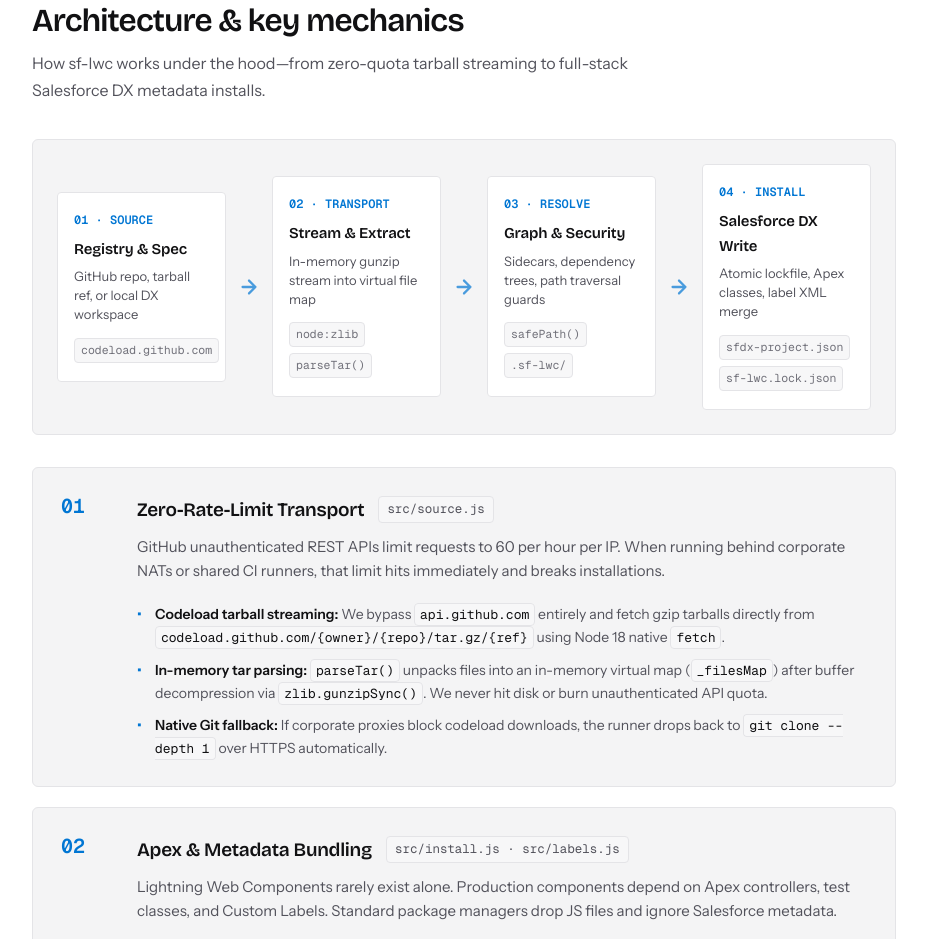
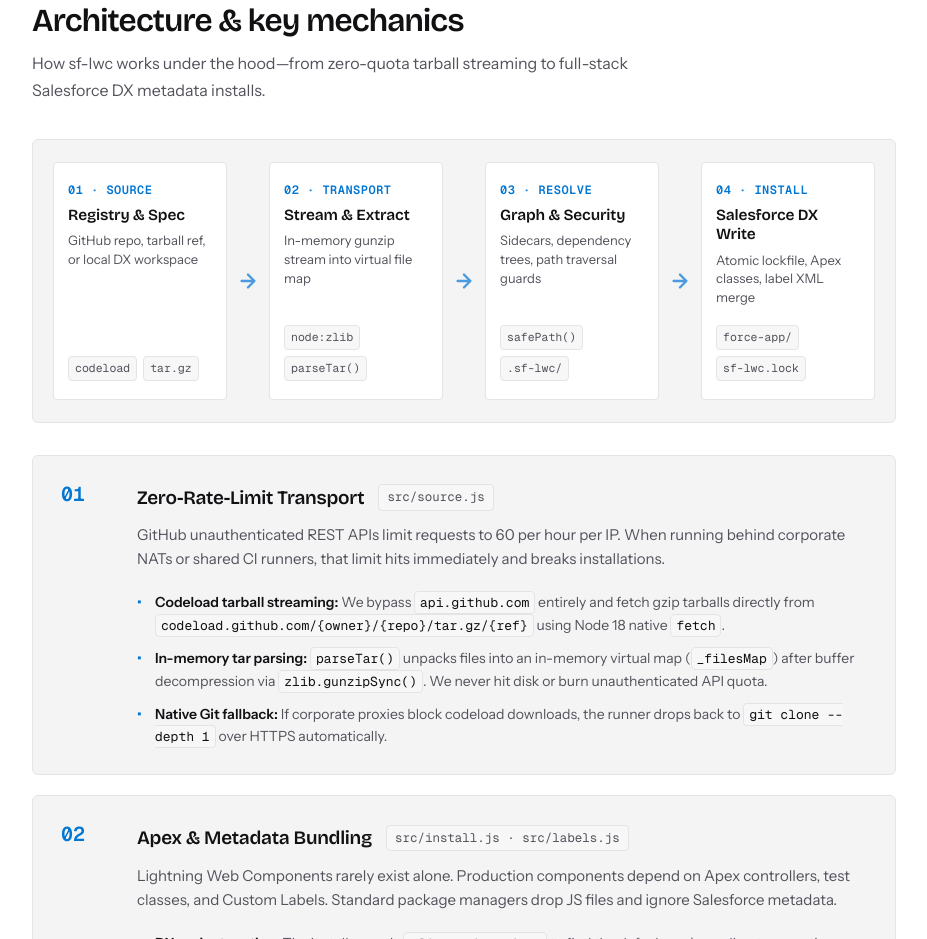
Before and after one commit to srinu2003/sf-lwc, a website: page docs/index.html in a window 1280 px wide. Shown: the part 3149-4088 px from the top of the page, without its empty margins (320-1247 px from the left). Drawn offline with nearby package versions, Linux system fonts and the light colour scheme.

Commit message:
docs: fix pipeline card height alignment, eliminate desktop horizontal scroll, and balance tags

```diff
--- a/docs/index.html
+++ b/docs/index.html
@@ -250,7 +250,8 @@
               <h4>Registry &amp; Spec</h4>
               <p>GitHub repo, tarball ref, or local DX workspace</p>
               <div class="flow-tags">
-                <code>codeload.github.com</code>
+                <code>codeload</code>
+                <code>tar.gz</code>
               </div>
             </div>
             <div class="flow-arrow" aria-hidden="true">
@@ -285,8 +286,8 @@
               <h4>Salesforce DX Write</h4>
               <p>Atomic lockfile, Apex classes, label XML merge</p>
               <div class="flow-tags">
-                <code>sfdx-project.json</code>
-                <code>sf-lwc.lock.json</code>
+                <code>force-app/</code>
+                <code>sf-lwc.lock</code>
               </div>
             </div>
           </div>
--- a/docs/style.css
+++ b/docs/style.css
@@ -632,28 +632,28 @@ p code, .section-head code {
   background: var(--panel);
   border: 1px solid var(--line);
   border-radius: var(--r-md);
-  padding: 1.5rem;
+  padding: 1.375rem 1.25rem;
   margin-top: 1.5rem;
   margin-bottom: 2rem;
-  overflow-x: auto;
+  overflow: visible;
 }
 .arch-flow {
   display: flex;
-  align-items: center;
+  align-items: stretch;
   justify-content: space-between;
-  gap: 0.75rem;
-  min-width: 760px;
+  gap: 0.625rem;
+  min-width: 0;
+  width: 100%;
 }
 .flow-card {
-  flex: 1;
-  min-width: 150px;
+  flex: 1 1 0;
+  min-width: 0;
   background: var(--bg);
   border: 1px solid var(--line);
   border-radius: var(--r-sm);
-  padding: 1.125rem 1rem;
+  padding: 1.125rem 0.875rem;
   display: flex;
   flex-direction: column;
-  gap: 0.375rem;
   position: relative;
 }
 .flow-step {
@@ -661,20 +661,24 @@ p code, .section-head code {
   font-size: 0.75rem;
   font-weight: 700;
   color: var(--accent);
+  letter-spacing: 0.04em;
+  margin-bottom: 0.3125rem;
 }
 .flow-card h4 {
   font-family: var(--font-display);
-  font-size: 0.9375rem;
+  font-size: 0.9688rem;
   font-weight: 600;
   color: var(--text);
-  margin: 0;
+  margin: 0 0 0.375rem 0;
   letter-spacing: -0.01em;
+  line-height: 1.25;
 }
 .flow-card p {
   font-size: 0.8125rem;
   color: var(--text-2);
-  margin: 0;
+  margin: 0 0 0.875rem 0;
   line-height: 1.45;
+  flex: 1 1 auto;
 }
 .flow-tags {
   display: flex;
@@ -682,18 +686,22 @@ p code, .section-head code {
   align-items: center;
   gap: 0.375rem;
   margin-top: auto;
-  padding-top: 0.5rem;
+  padding-top: 0.25rem;
 }
 .flow-tags code,
 .flow-card code {
   font-family: var(--font-mono);
   font-size: 0.7188rem;
-  color: var(--text-3);
+  color: var(--text-2);
   background: var(--code-bg);
   border: 1px solid var(--line);
   border-radius: var(--r-sm);
   padding: 0.125rem 0.375rem;
-  margin: 0;
+  max-width: 100%;
+  overflow: hidden;
+  text-overflow: ellipsis;
+  white-space: nowrap;
+  box-sizing: border-box;
 }
 .flow-arrow {
   color: var(--accent);
```
